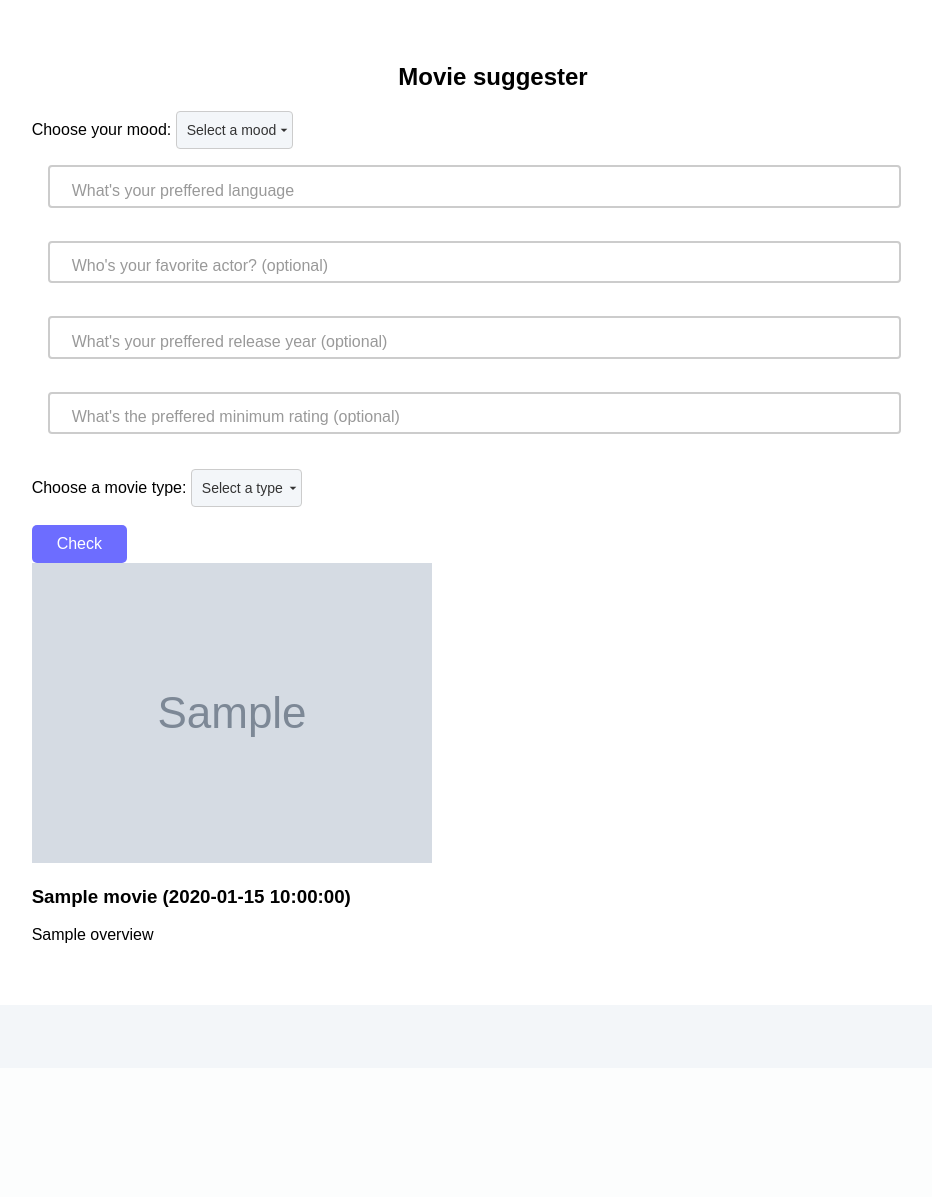
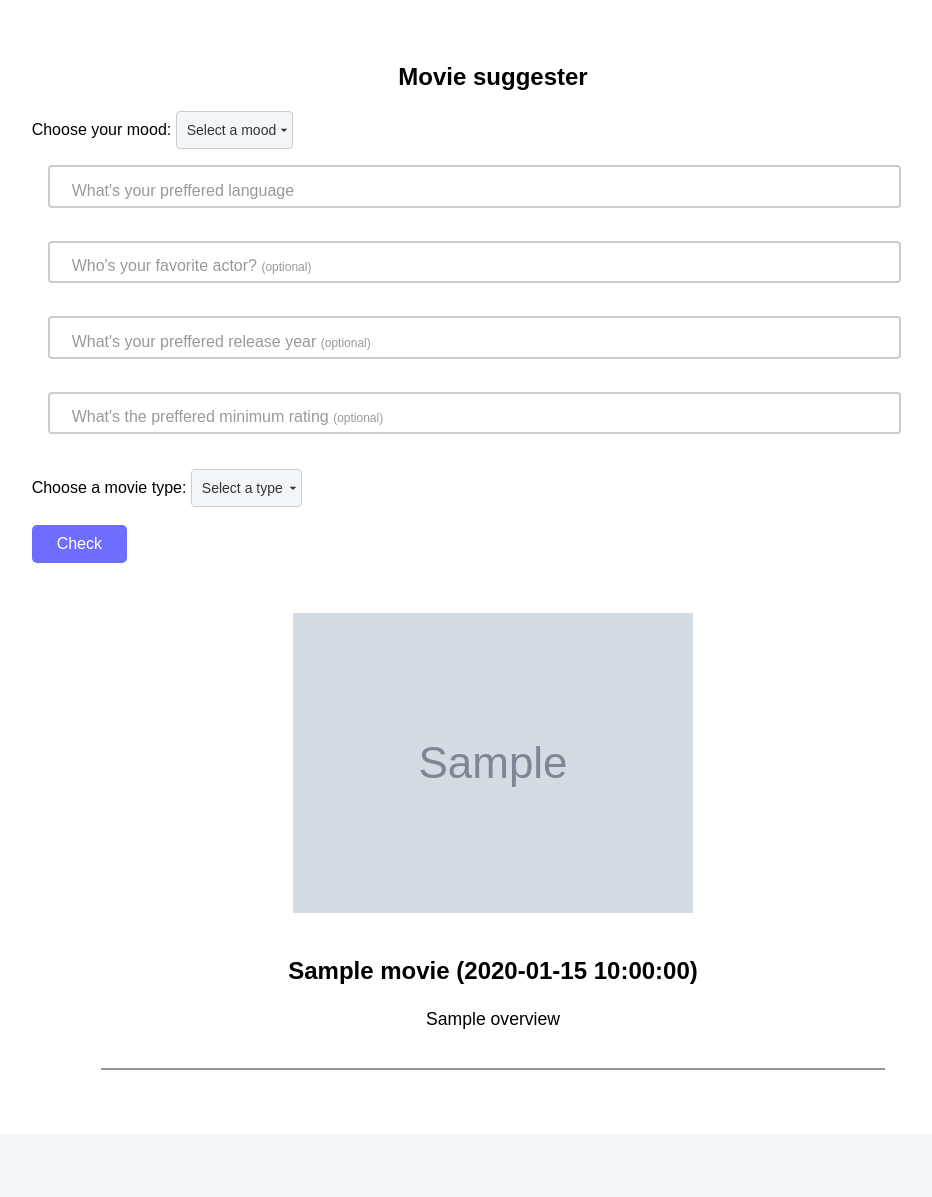
Before and after one commit to momosilly/Programs, a Flask app: template Python/movie-suggester/templates/index.html in a window 1280 px wide. Shown: the part 77-1274 px from the top of the page, without its empty margins (147-1079 px from the left). Before the commit the page ends 1020 px from the top, so only its background shows below. Run offline with Flask 3, Linux system fonts and the light colour scheme; the template is opened without the code that fills it: most values are stand-ins (such as "Sample title", 1, 10 or a date in 2020); grey boxes marked "Sample" are stand-in pictures.

Commit message:
Added next result button and paired it with js. Styled the result elements

```diff
--- a/Python/movie-suggester/Movie.py
+++ b/Python/movie-suggester/Movie.py
@@ -66,7 +66,7 @@ def build_query(mood, language, actor_name, min_rating, movie_type, release_year
     genres = mood_to_genre.get(mood, [])
     genre_ids = [str(genre_ids_map[g]) for g in genres if g in genre_ids_map]
 
-    type_filter = movie_type_filters.get(movie_type.lower())
+    type_filter = movie_type_filters.get(movie_type)
     if type_filter:
         if "genre" in type_filter:
             genre_ids.append(type_filter["genre"])
@@ -78,7 +78,7 @@ def build_query(mood, language, actor_name, min_rating, movie_type, release_year
 
     params = {
         "api_key": API_KEY,
-        "with_genres": "|".join(genre_ids),
+        "with_genres": ",".join(genre_ids),
         "language": lang_code,
         "with_original_language": "en",
         "sort_by": "popularity.desc",
@@ -114,9 +114,6 @@ def get_movies(params):
         return "No matches found for that combo. Want to loosen the filters or try a different mood?"
     return movies
 
-#params = build_query(mood, language, actor_name, min_rating, movie_type, release_year)
-#get_movies(params)
-
 @app.route("/", methods=["GET"])
 def index():
     return render_template("index.html")
@@ -130,10 +127,16 @@ def filter():
         year = request.form.get('year')
         rating = request.form.get('rating')
         movie_type = request.form.get('type')
+        try:
+            page = int(request.form.get('page', 1) or 1)
+        except ValueError:
+            page = 1
+
 
         params = build_query(mood, language, actor, rating, movie_type, year)
+        params['page'] = page
         results = get_movies(params)
-    return render_template('index.html', results=results)
+    return render_template('index.html', results=results, page=page)
 
 if __name__ == '__main__':
     app.run(debug=True)
--- a/Python/movie-suggester/static/style.css
+++ b/Python/movie-suggester/static/style.css
@@ -44,6 +44,9 @@ input[type=number] {
     transition: 0.2s ease;
     pointer-events: none;
     background-color: white;
+}
+span {
+    font-size: 0.75em;
 }
 .lang {
     position: absolute;
@@ -125,3 +128,32 @@ option {
     background-color: #fff;
     font-size: 14px;
 }
+.movie-card {
+    align-items: center;
+    justify-content: center;
+    display: flex;
+    flex-direction: column;
+}
+img {
+    max-width: 100%;
+    height: auto;
+    margin: 20px 0px;
+    margin-top: 50px;
+}
+p {
+    font-size: 1.1em;
+    margin: 0 100px;
+}
+h3 {
+    font-size: 1.5em;
+}
+hr {
+    border: none;
+    border-top: 2px solid #959595;
+    margin: 20px 0;
+    width: 85%;
+    align-self: center;
+}
+#next-btn {
+    display: none;
+}
--- a/Python/movie-suggester/templates/index.html
+++ b/Python/movie-suggester/templates/index.html
@@ -39,9 +39,10 @@
                     <label for="" class="labels  year">What's your preffered release year <span>(optional)</span></label>
                 </div>
                 <div class="input-group">
-                    <input type="number" name="rating" class="inputs ratingin" placeholder="">
+                    <input type="number" name="rating" class="inputs ratingin" step="0.1" min="0" max="10" placeholder="">
                     <label for="" class="labels  rating">What's the preffered minimum rating <span>(optional)</span></label>
                 </div>
+                <input type="hidden" name="page" id="page" value="{{ page }}">
                 <br>
                 <label for="type">Choose a movie type:</label>
              <select name="type" id="type">
@@ -58,9 +59,11 @@
              </select>
              <br>
              <br>
-             <button type="submit">Check</button>
+             <button type="submit" id="check">Check</button>
+            <button type="button" id="next-btn">Next Results</button>
         </form>
         {% if results %}
+            <div id="results">
                 {% if results is string %}
                     <p>{{ results }}</p>  <!-- fallback message from Python -->
                 {% else %}
@@ -69,11 +72,38 @@
                         <img src="{{ movie.poster_url }}" alt="{{ movie.title }} poster">
                         <h3>{{ movie.title }} ({{ movie.release_date }})</h3>
                         <p>{{ movie.overview }}</p>
+                        <br>
+                        <hr>
                         </div>
                     {% endfor %}
                 {% endif %}
+            </div>
         {% endif %}
+        </div>
+        <script>
+            document.addEventListener('DOMContentLoaded', function () {
+                const nextBtn = document.getElementById('next-btn');
+                const checkBtn = document.getElementById('check');
+                const pageInput = document.getElementById('page');
+                const resultsExist = document.getElementById('results') !== null;
 
-        </div>
+                // Show/hide button based on results and localStorage flag
+                if (resultsExist && localStorage.getItem('showNextBtn') === 'true') {
+                    nextBtn.style.display = 'inline-block';
+                } else {
+                    nextBtn.style.display = 'none';
+                    localStorage.removeItem('showNextBtn'); // reset if no results
+                }
+                // When "Check" is clicked, set flag to show button next time
+                checkBtn.addEventListener('click', function () {
+                    localStorage.setItem('showNextBtn', 'true');
+                });
+                // When "Next Results" is clicked, increment page and submit
+                nextBtn.addEventListener('click', function () {
+                    pageInput.value = parseInt(pageInput.value) + 1;
+                    document.querySelector('form').submit();
+                });
+            });
+        </script>
     </body>
 </html>
```
Lines whose indentation alone changed are shown as unchanged.
